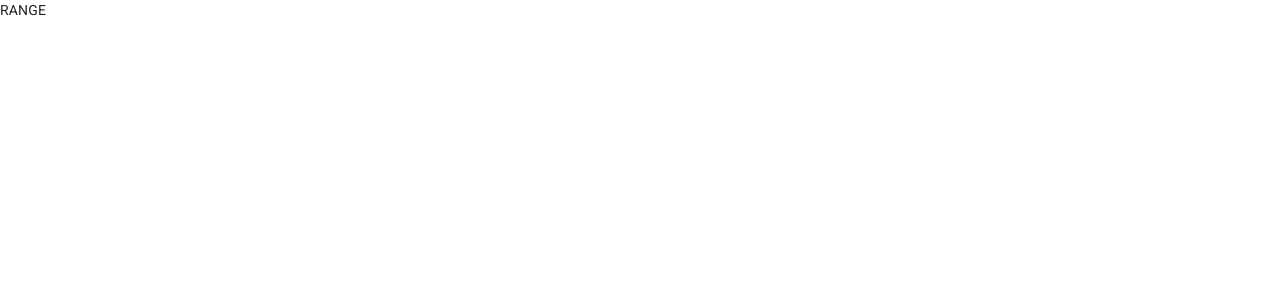
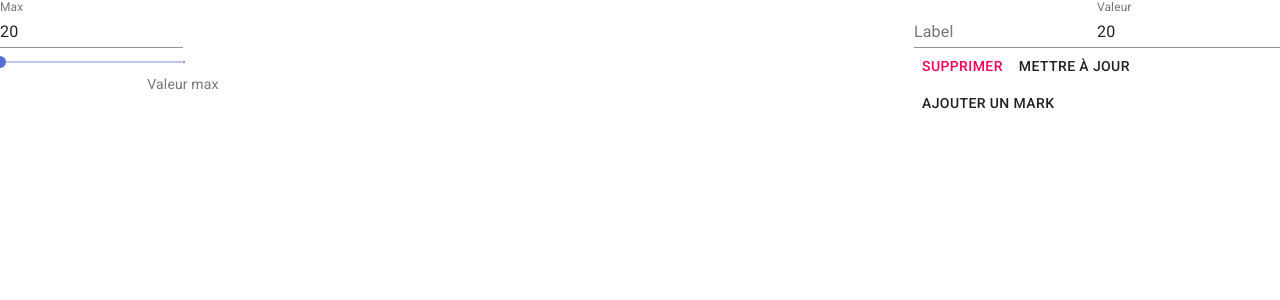
Before and after one commit to SN-DAI18-20/Formol, a Next.js app in the folder app-dashboard/: page /components/input-type/range in a window 1280 px wide. Shown: the top 300 px of the page. Built offline with nearby package versions, Linux system fonts and the light colour scheme.

Commit message:
Adding range type input

```diff
--- a/app-dashboard/pages/components/input-type/range.jsx
+++ b/app-dashboard/pages/components/input-type/range.jsx
@@ -1,9 +1,117 @@
 import React from 'react';
 
+import Slider from '@material-ui/core/Slider';
+import TextField from '@material-ui/core/TextField';
+import Button from '@material-ui/core/Button';
+
 export default () => {
-  return (
-    <div>
-      RANGE
-    </div>
-  )
-}
+	const [ maxValue, setMaxValue ] = React.useState(20);
+
+	const [ marks, setMarks ] = React.useState([
+		{
+			id: 0,
+			label: 'Valeur max',
+			value: maxValue
+		}
+	]);
+
+	const addMark = () => {
+		setMarks([
+			...marks,
+			{
+				id: marks.length,
+				label: '',
+				value: marks.length
+			}
+		]);
+	};
+
+	const deleteMark = (markID) => {
+		const findedIndex = marks.findIndex((mark) => mark.id === markID);
+		const marksToUpdate = [ ...marks ];
+		marksToUpdate.splice(findedIndex, 1);
+		setMarks([ ...marksToUpdate ]);
+	};
+
+	const updateMark = (markToUpdate) => {
+		const findedIndex = marks.findIndex((mark) => mark.id === markToUpdate.id);
+		const marksToUpdate = [ ...marks ];
+		marksToUpdate.splice(findedIndex, 1, markToUpdate);
+		setMarks([ ...marksToUpdate ]);
+	};
+
+	return (
+		<div style={{ display: 'flex', flexDirection: 'row', justifyContent: 'space-between' }}>
+			<div>
+				<TextField
+					type="number"
+					label="Max"
+					defaultValue={maxValue}
+					onChange={({ target }) => {
+						setMaxValue(target.value);
+						dispatchMarks('maxValue');
+					}}
+				/>
+				<Slider max={maxValue} marks={marks} />
+			</div>
+			<div>
+				{marks.map(({ id, label, value }) => {
+					return <Mark deleteMark={deleteMark} updateMark={updateMark} id={id} label={label} value={value} />;
+				})}
+				<Button
+					onClick={() => {
+						addMark();
+					}}
+					children="Ajouter un mark"
+				/>
+			</div>
+		</div>
+	);
+};
+
+const Mark = (markProps) => {
+	const { id, deleteMark, updateMark } = markProps;
+
+	const [ label, setLabel ] = React.useState(markProps.label);
+	const [ value, setValue ] = React.useState(markProps.value);
+
+	return (
+		<div key={`mark-${id}`}>
+			<TextField
+				type="number"
+				onChange={({ target }) => {
+					setLabel(target.value);
+				}}
+				label="Label"
+				defaultValue={label}
+			/>
+			<TextField
+				type="number"
+				onChange={({ target }) => {
+					setValue(target.value);
+				}}
+				label="Valeur"
+				defaultValue={value}
+			/>
+			<div>
+				<Button
+					onClick={() => {
+						deleteMark(id);
+					}}
+					color="secondary"
+					children="Supprimer"
+				/>
+				<Button
+					onClick={() => {
+						updateMark({
+							id,
+							label,
+							value
+						});
+					}}
+					children="Mettre à jour"
+				/>
+			</div>
+		</div>
+	);
+};
```
